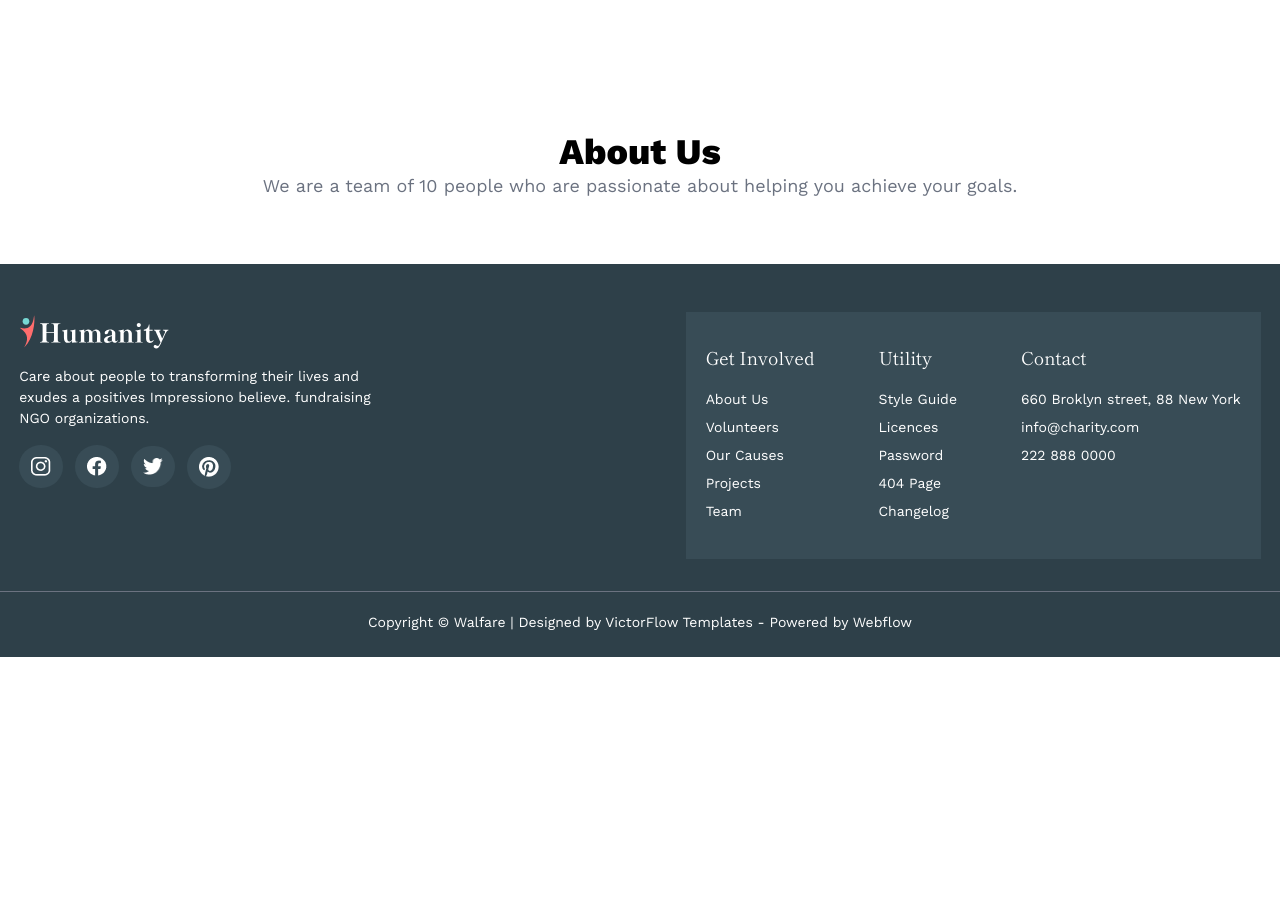
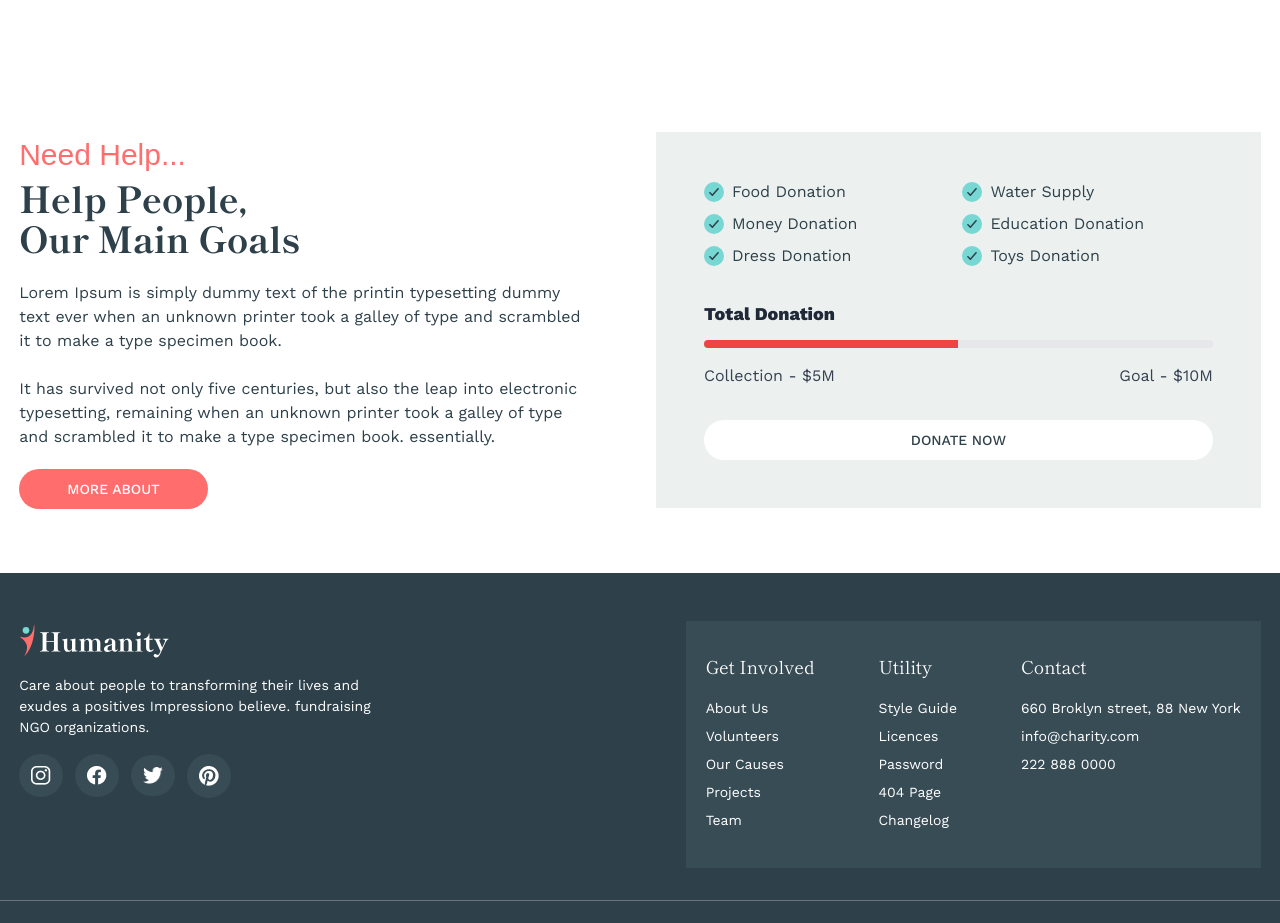
Before and after one commit to gpsimi/humanity_charity, a Next.js app: page / in a window 1280 px wide. Shown: the part 1021-1944 px from the top of the page. Before the commit the page ends 1678 px from the top, so only its background shows below. Built offline with nearby package versions, Linux system fonts and the light colour scheme; a web font is replaced by a local one.

Commit message:
update HomeAbout

```diff
--- a/app/globals.css
+++ b/app/globals.css
@@ -50,6 +50,30 @@
 }
 
 
+/* Body Text styles */
+.bodySubtext-orange{
+  @apply text-orange-1 font-mono text-[25px] md:text-[30px];
+}
+.bodySubtext-white{
+  @apply text-white font-mono text-[25px] md:text-[30px];
+}
+
+.bodyText-dark{
+  @apply text-dark-1 font-serif text-2xl md:text-4xl font-bold mb-2 md:mb-6;
+}
+.bodyText-white{
+  @apply text-white font-serif text-2xl md:text-4xl font-bold mb-2 md:mb-6;
+}
+
+
+.bodyParagraph-dark{
+  @apply text-dark-1 font-sans text-[16px] mb-5 max-w-xl;
+}
+.bodyParagraph-white{
+  @apply text-white font-sans text-[16px] mb-5 max-w-xl;
+}
+
+
 /* Glassmorphism Styles */
 
 .glassmorphism {
--- a/components/sections/HomeSection/HomeAbout.tsx
+++ b/components/sections/HomeSection/HomeAbout.tsx
@@ -1,14 +1,118 @@
+import { Button } from '@/components/ui/button'
+import { homeAbout } from '@/constants/page'
+import { CheckCircleIcon } from 'lucide-react'
+import Image from 'next/image'
+import Link from 'next/link'
 import React from 'react'
 
+
 const HomeAbout = () => {
+
+  const donationItems = [
+    "Food Donation",
+    "Money Donation",
+    "Dress Donation",
+    "Water Supply",
+    "Education Donation",
+    "Toys Donation",
+  ];
+
+
+
+
   return (
     <section className='md:py-16 py-8'>
       <div className='container mx-auto max-w-[1280px] '>
-        <div>
-          <h2 className='text-center text-4xl font-bold'>About Us</h2>
-          <p className='text-center text-lg text-gray-500'>
-            We are a team of 10 people who are passionate about helping you achieve your goals.
-          </p>
+        <div className='flex flex-col md:flex-row gap-8'>
+          <div className='w-full md:w-1/2 gap-x-16'>
+            <h5 className="bodySubtext-orange">
+              Need Help...
+            </h5>
+            <h2 className="bodyText-dark">
+              Help People, <br />
+              Our Main Goals
+            </h2>
+            <p className="bodyParagraph-dark">
+              Lorem Ipsum is simply dummy text of the printin typesetting  dummy text ever  when an unknown printer took a galley of type and scrambled it to make a type specimen book. <br /> <br />
+              It has survived not only five centuries, but also the leap into electronic typesetting, remaining when an unknown printer took a galley of type and scrambled it to make a type specimen book. essentially.
+            </p>
+            <Button className="button-orange max-md:w-full" asChild>
+              <Link href="/about-us">More About</Link>
+            </Button>
+          </div>
+
+          <div className='w-full md:w-1/2'>
+
+            <div className="bg-gray-2 p-4 md:p-12 gap-y-4 flex flex-col  mx-auto">
+              <ul className="grid grid-cols-2 gap-2 mb-4">
+                {homeAbout.map((item) => (
+                  <li className='flex '>
+                    <div className='flex items-center justify-between gap-2'>
+                      <Image
+                        src={item.icon}
+                        alt={item.label}
+                        width={15}
+                        height={10}
+                        className='w-[20px] h-[20px]'
+                      />
+                      <p className='text-dark-1'>{item.label}</p>
+                    </div>
+                  </li>
+                ))}
+              </ul>
+              <div>
+                <h3 className="text-lg font-bold text-gray-800 mb-2">Total Donation</h3>
+                <div className="relative pt-1">
+                  <div className="overflow-hidden h-2 mb-4 text-xs flex rounded bg-gray-200">
+                    <div
+                      style={{ width: "50%" }}
+                      className="shadow-none flex flex-col text-center whitespace-nowrap text-white justify-center bg-red-500"
+                    ></div>
+                  </div>
+                </div>
+                <div className="flex justify-between text-gray-700 mb-4">
+                  <span>Collection - $5M</span>
+                  <span>Goal - $10M</span>
+                </div>
+              </div>
+
+
+              <Button className="button-white">
+                DONATE NOW
+              </Button>
+            </div>
+
+
+
+
+
+
+            {/* <div className="bg-gray-2 p-4 md:p-8 gap-y-6 flex flex-col">
+              <ul className="grid grid-cols-2 gap-1 md:gap-2">
+                {homeAbout.map((item) => (
+                    <li className='flex '>
+                      <div className='flex items-center justify-between gap-2'>
+                        <Image
+                          src={item.icon}
+                          alt={item.label}
+                          width={15}
+                          height={10}
+                          className='w-[20px] h-[20px]'
+                        />
+                        <p className='text-dark-1'>{item.label}</p>
+                      </div>
+                    </li>
+                ))}
+              </ul>
+
+              <div className=''>
+                <Button className="button-white">
+                  Discover Now
+                </Button>
+              </div>
+            </div> */}
+
+          </div>
         </div>
       </div>
     </section>
--- a/constants/page.ts
+++ b/constants/page.ts
@@ -89,6 +89,35 @@ export const navLinks : NavItem[] = [
         route: '/contact',
     },
 ]
+
+
+export const homeAbout = [
+    {
+        label: 'Food Donation',
+        icon: '/icons/tick.svg',
+    },
+    {
+        label: 'Water Supply',
+        icon: '/icons/tick.svg',
+    },
+    {
+        label: 'Money Donation',
+        icon: '/icons/tick.svg',
+    },
+    {
+        label: 'Education Donation',
+        icon: '/icons/tick.svg',
+    },
+    {
+        label: 'Dress Donation',
+        icon: '/icons/tick.svg',
+    },
+    {
+        label: 'Toys Donation',
+        icon: '/icons/tick.svg',
+    },
+]
+
 
 
 export const footersocials =[
```
Also changed, not shown: public/icons/tick.svg (added).
